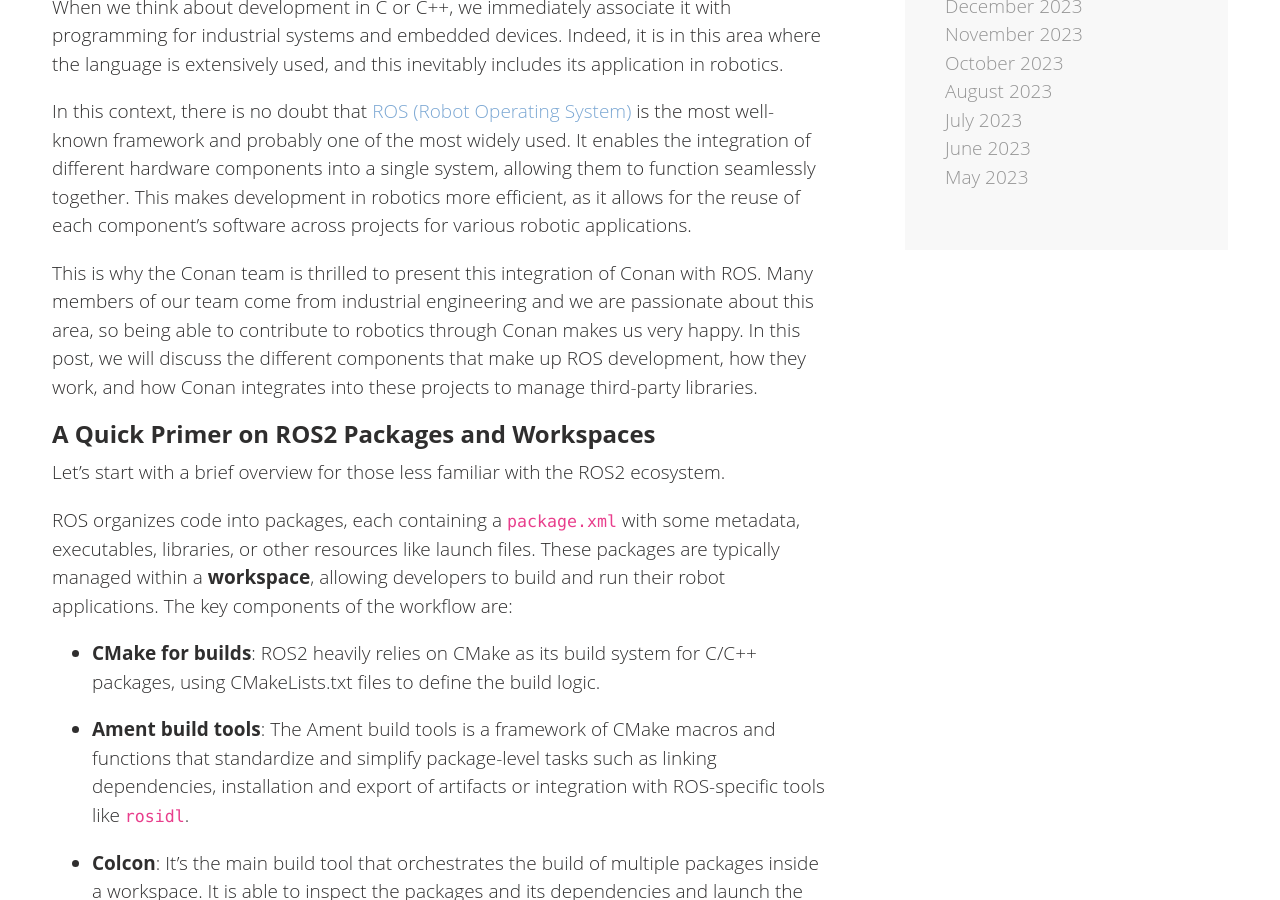
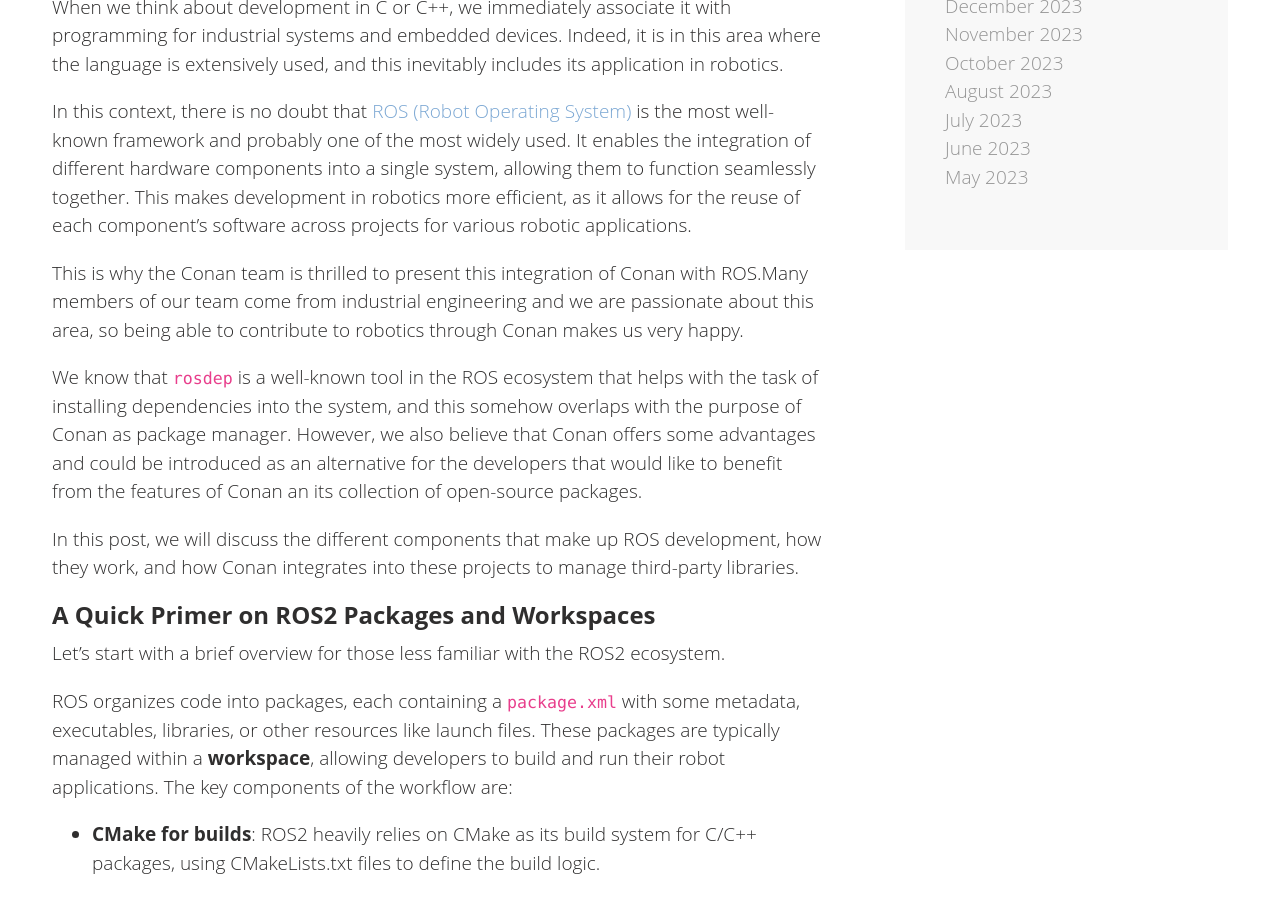
Before and after one commit to conan-io/conan-io.github.io, a Jekyll site: the page built from _posts/2024-11-28-Enhancing-ros-builds-with-Conan.markdown, in a window 1280 px wide and 900 px high, scrolled down 390 px. Built offline with Jekyll 4.4.1, drawn with Linux system fonts in a browser that asks for light colours; comment, search, counter and statistics services are not loaded.

Commit message:
add rosdep intro

```diff
--- a/_posts/2024-11-28-Enhancing-ros-builds-with-Conan.markdown
+++ b/_posts/2024-11-28-Enhancing-ros-builds-with-Conan.markdown
@@ -12,9 +12,11 @@ Indeed, it is in this area where the language is extensively used, and this inev
 
 In this context, there is no doubt that [ROS (Robot Operating System)](https://ros.org/) is the most well-known framework and probably one of the most widely used. It enables the integration of different hardware components into a single system, allowing them to function seamlessly together. This makes development in robotics more efficient, as it allows for the reuse of each component's software across projects for various robotic applications.
 
-This is why the Conan team is thrilled to present this integration of Conan with ROS. Many members of our team come from industrial engineering and we are passionate about this area, so being able to contribute to robotics through Conan makes us very happy.
+This is why the Conan team is thrilled to present this integration of Conan with ROS.Many members of our team come from industrial engineering and we are passionate about this area, so being able to contribute to robotics through Conan makes us very happy.
+
+We know that `rosdep` is a well-known tool in the ROS ecosystem that helps with the task of installing dependencies into the system, and this somehow overlaps with the purpose of Conan as package manager. However, we also believe that Conan offers some advantages and could be introduced as an alternative for the developers that would like to benefit from the features of Conan an its collection of open-source packages.
+
 In this post, we will discuss the different components that make up ROS development, how they work, and how Conan integrates into these projects to manage third-party libraries.
-
 
 ## A Quick Primer on ROS2 Packages and Workspaces
 
```
